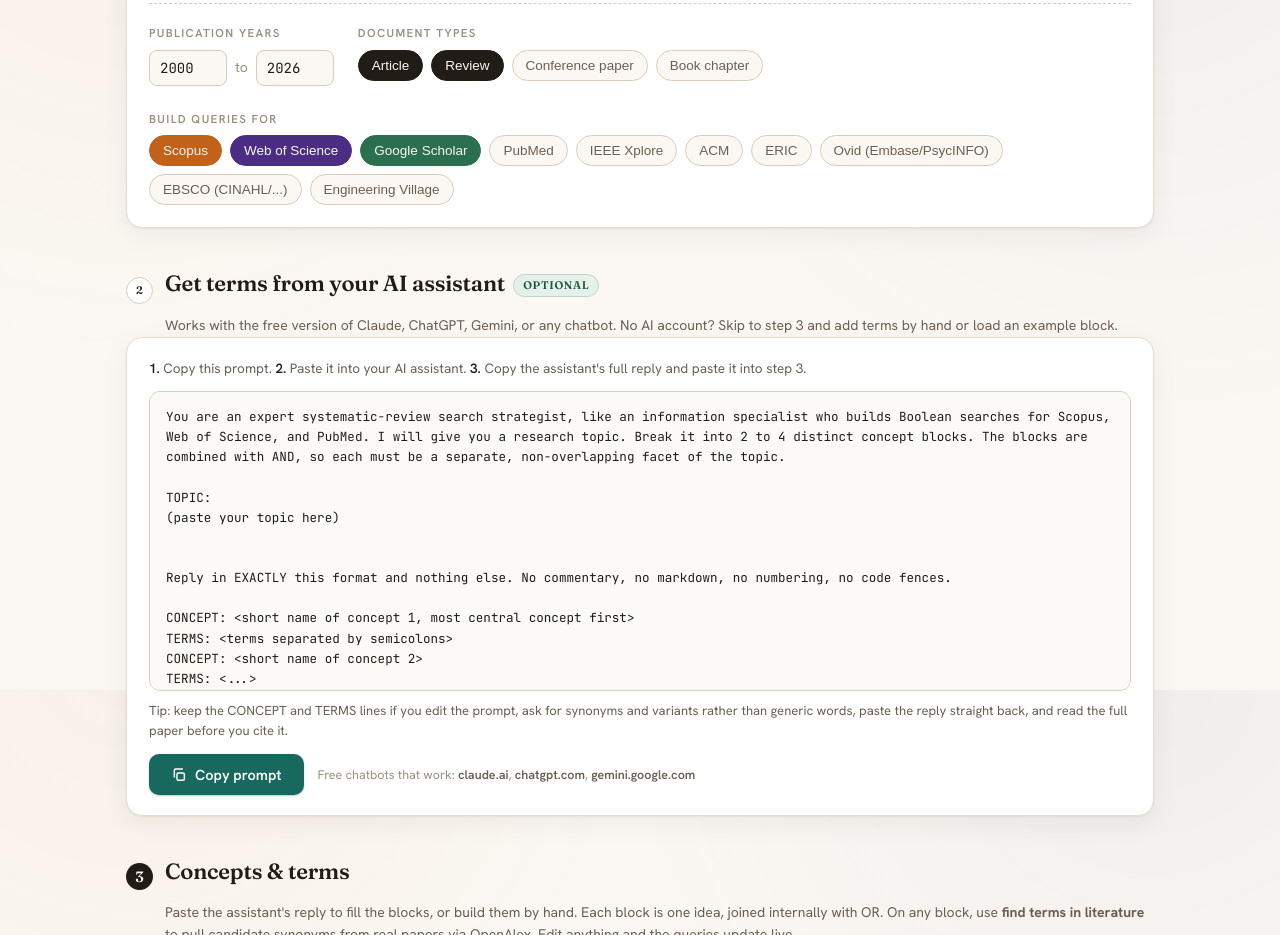
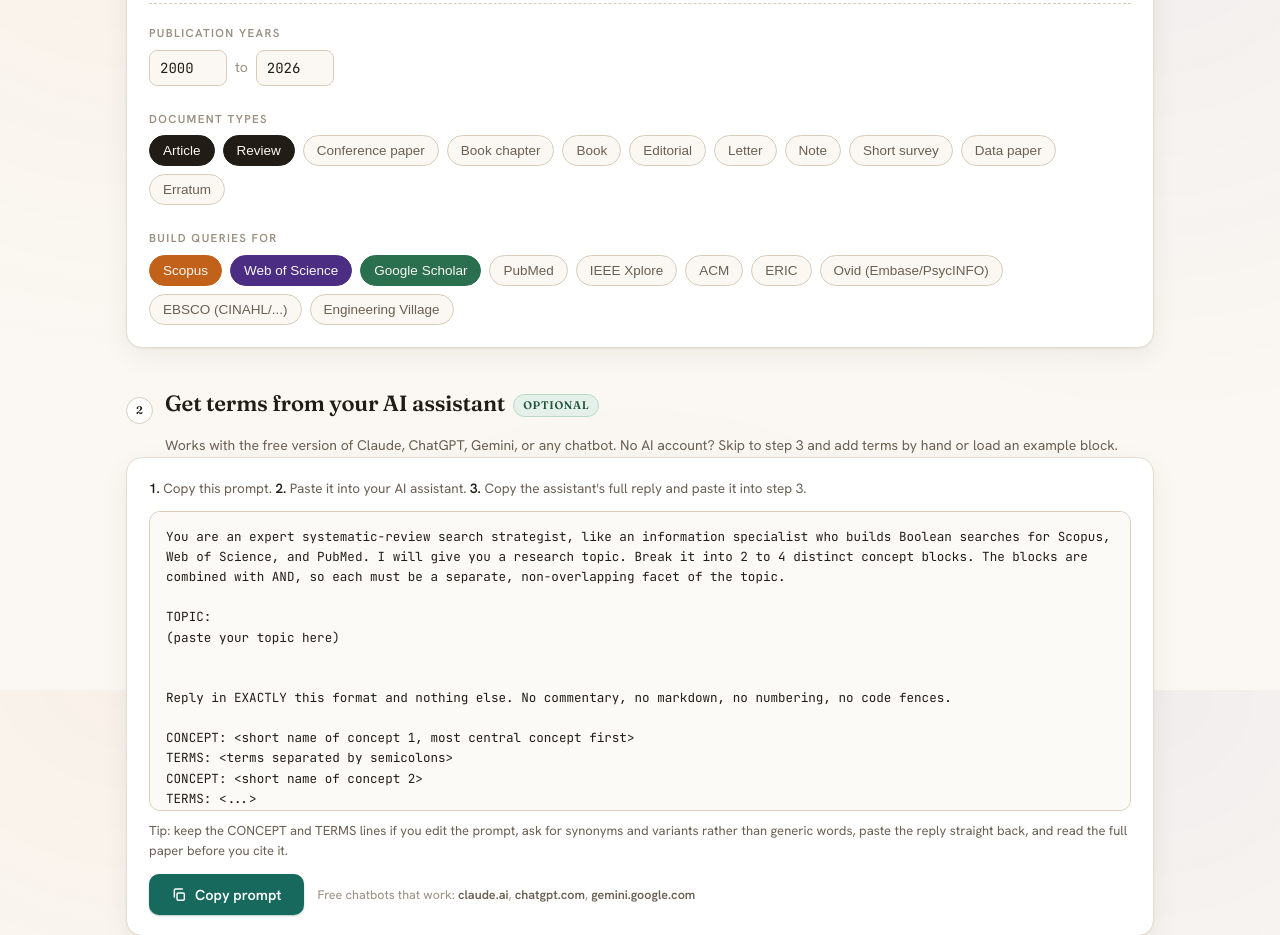
Before and after one commit to mafatlalmkher-cpu/querybee, a website: page index.html in a window 1280 px wide. Shown: the part 910-1845 px from the top of the page. Drawn offline with Linux system fonts and the light colour scheme.

Commit message:
Add seven more document types to the filter

```diff
--- a/index.html
+++ b/index.html
@@ -291,6 +291,13 @@
             <button class="toggle on" data-dt="Review">Review</button>
             <button class="toggle" data-dt="Conference paper">Conference paper</button>
             <button class="toggle" data-dt="Book chapter">Book chapter</button>
+            <button class="toggle" data-dt="Book">Book</button>
+            <button class="toggle" data-dt="Editorial">Editorial</button>
+            <button class="toggle" data-dt="Letter">Letter</button>
+            <button class="toggle" data-dt="Note">Note</button>
+            <button class="toggle" data-dt="Short survey">Short survey</button>
+            <button class="toggle" data-dt="Data paper">Data paper</button>
+            <button class="toggle" data-dt="Erratum">Erratum</button>
           </div>
         </div>
         <div class="fgroup">
@@ -512,8 +519,8 @@
 
   var state = { concepts: [], narrower: [], focus: null };
 
-  var SCOPUS_DT = { "Article":"ar", "Review":"re", "Conference paper":"cp", "Book chapter":"ch" };
-  var WOS_DT     = { "Article":"Article", "Review":"Review", "Conference paper":"Proceedings Paper", "Book chapter":"Book Chapter" };
+  var SCOPUS_DT = { "Article":"ar", "Review":"re", "Conference paper":"cp", "Book chapter":"ch", "Book":"bk", "Editorial":"ed", "Letter":"le", "Note":"no", "Short survey":"sh", "Data paper":"dp", "Erratum":"er" };
+  var WOS_DT     = { "Article":"Article", "Review":"Review", "Conference paper":"Proceedings Paper", "Book chapter":"Book Chapter", "Book":"Book", "Editorial":"Editorial Material", "Letter":"Letter", "Data paper":"Data Paper", "Erratum":"Correction" };
 
   var EXAMPLES = {
     virus:"Eliminating grapevine leafroll-associated virus 3 from infected grapevines using thermotherapy combined with meristem tip culture, with confirmation of virus-free status by RT-qPCR.",
@@ -583,7 +590,7 @@
       if(y.from!=null) q+=" AND PUBYEAR > "+(y.from-1);
       if(y.to!=null)   q+=" AND PUBYEAR < "+(y.to+1);
     }
-    if(dts&&dts.length){ q+=" AND DOCTYPE("+dts.map(function(x){return SCOPUS_DT[x];}).join(" OR ")+")"; }
+    var sdt=(dts||[]).map(function(x){return SCOPUS_DT[x];}).filter(Boolean); if(sdt.length){ q+=" AND DOCTYPE("+sdt.join(" OR ")+")"; }
     return q;
   }
   function buildWoS(blocks, y, dts){
@@ -594,7 +601,7 @@
       else if(y.from!=null)        q+=" AND PY=("+y.from+"-2100)";
       else if(y.to!=null)          q+=" AND PY=(1800-"+y.to+")";
     }
-    if(dts&&dts.length){ q+=" AND DT=("+dts.map(function(x){return WOS_DT[x];}).join(" OR ")+")"; }
+    var wdt=(dts||[]).map(function(x){return WOS_DT[x];}).filter(Boolean); if(wdt.length){ q+=" AND DT=("+wdt.join(" OR ")+")"; }
     return q;
   }
   // Google Scholar's asterisk is a whole-word placeholder, not character truncation, so a
@@ -620,7 +627,7 @@
     }
     return { q:q, url:"https://scholar.google.com/scholar?"+params };
   }
-  var PUBMED_PT = { "Article":'"Journal Article"', "Review":"Review" };
+  var PUBMED_PT = { "Article":'"Journal Article"', "Review":"Review", "Editorial":"Editorial", "Letter":"Letter", "Erratum":'"Published Erratum"' };
   // PubMed cannot truncate inside a quoted phrase, so the asterisk is removed when a term
   // is a multi-word phrase; single-word stems keep the wildcard, where PubMed allows it.
   function pubmedTerm(t){
```
Also changed, not shown: CHANGELOG.md.
